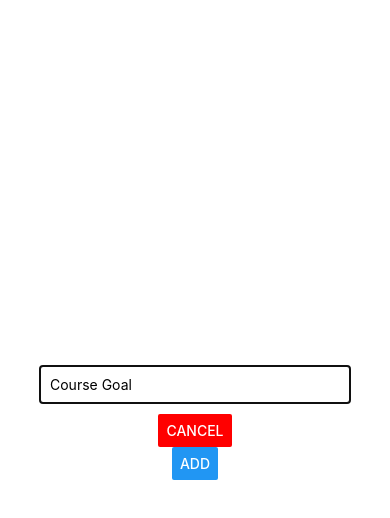
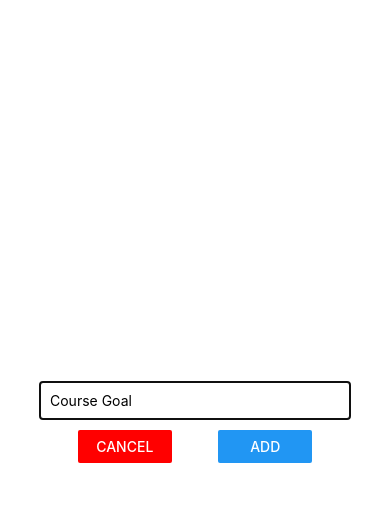
Before and after one commit to Drinnn/kool-course-goals, a React Native app: screen / in a window 390 px wide. Both pictures are taken after a click on the button "ADD NEW GOAL". Shown: the top 518 px of the page. Built offline with nearby package versions, Linux system fonts and the light colour scheme.

Commit message:
feat: finish modal styling

```diff
--- a/components/GoalInput.js
+++ b/components/GoalInput.js
@@ -22,12 +22,18 @@ const GoalInput = (props) => {
           onChangeText={goalInputHandler}
           value={enteredGoal}
         />
+        <View style={styles.buttonsContainer}>
+          <View style={styles.button}>
             <Button
               onPress={props.onCancelGoalAddition}
               title="CANCEL"
               color="red"
             />
+          </View>
+          <View style={styles.button}>
             <Button onPress={addGoalHandler} title="ADD" />
+          </View>
+        </View>
       </View>
     </Modal>
   );
@@ -46,6 +52,14 @@ const styles = StyleSheet.create({
     padding: 10,
     marginBottom: 10,
   },
+  buttonsContainer: {
+    flexDirection: "row",
+    justifyContent: "space-between",
+    width: "60%",
+  },
+  button: {
+    width: "40%",
+  },
 });
 
 export default GoalInput;
```
Lines whose indentation alone changed are shown as unchanged.
